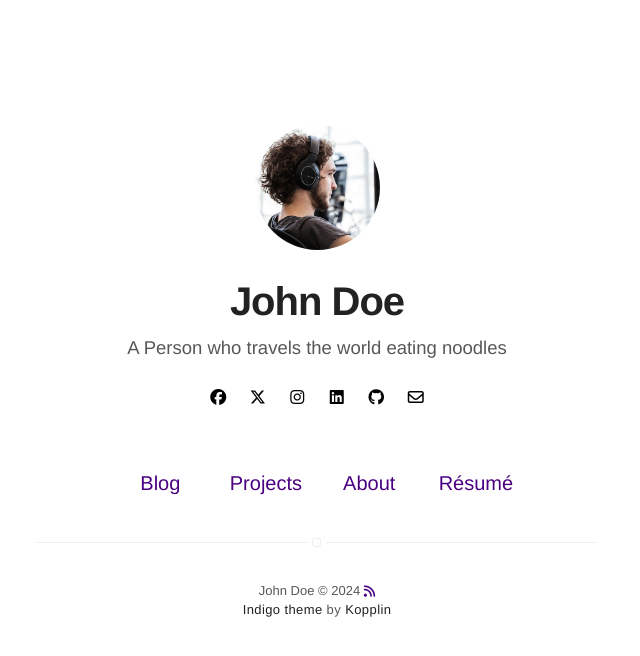
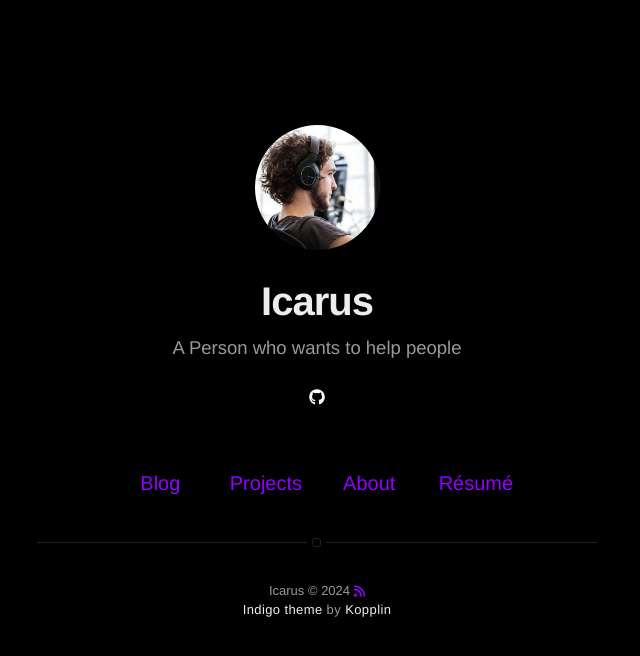
Before and after one commit to icarus0001/icarus0001.github.io, a Jekyll site: the page built from index.html, in a window 1280 px wide. Shown: the top 656 px of the page, without its empty margins (323-963 px from the left). Built offline with Jekyll 4.4.1, drawn with Linux system fonts in a browser that asks for light colours; nearby versions of some CDN libraries; part of the change alters nothing that is shown.

Commit message:
Main Page Changes

```diff
--- a/_config.yml
+++ b/_config.yml
@@ -1,9 +1,9 @@
 # main text of home
-title: John Doe
-bio: A Person who travels the world eating noodles
+title: Icarus
+bio: A Person who wants to help people
 
 # twitter summary info
-description: A blog about technology and stuff related
+description: Don't have twitter
 
 # if it's an external image, update below for true
 # better with square images
@@ -12,7 +12,7 @@ picture: assets/images/profile.jpg
 
 # your site color theme, true for dark theme,
 # false to light theme, auto to switch with system.
-dark-theme: auto
+dark-theme: true
 
 # If you want to include your resume, set to true
 # and specify source (external or local).
@@ -20,10 +20,10 @@ resume: true
 resume-external: true
 resume-url: https://google.com/?q=my+resume
 
-url: https://sergiokopplin.github.io/indigo
+url: https://icarus001.github.io/indigo
 # your url: https://USERNAME.github.io
 
-permalink: /:title/
+# permalink: /:title/
 
 # To enable google analytics, supply your token below
 # analytics-google: 'UA-MYANALYTICS'
@@ -31,29 +31,29 @@ permalink: /:title/
 # if you don't want comments in your posts, leave categories empty
 disqus:
   shortname: github # enter this from your disqus account
-  categories: [blog, project] # only show disqus for posts that have these categories
+  categories: [project] # only show disqus for posts that have these categories
 
 # if you don't have any of social below, comment the line
-facebook: myfacebook
-twitter: mytwitter
-instagram: myinstagram
-linkedin: mylinkedin
-github: mygithub
-email: myemail@gmail.com
+# facebook: myfacebook
+# twitter: mytwitter
+# instagram: myinstagram
+# linkedin: mylinkedin
+# github: mygithub
+# email: myemail@gmail.com
 
-authors:
-  johndoe:
-    name: John Doe
-    bio: A Man who travels the world eating noodles
-    external-image: false
-    picture: assets/images/profile.jpg
-    twitter: johndoe
-  jamesfoster:
-    name: James Foster
-    bio: A Man who develops software with coffee
-    external-image: false
-    picture: assets/images/james.jpg
-    twitter: jamesfoster
+# authors:
+#   johndoe:
+#     name: John Doe
+#     bio: A Man who travels the world eating noodles
+#     external-image: false
+#     picture: assets/images/profile.jpg
+#     twitter: johndoe
+#   jamesfoster:
+#     name: James Foster
+#     bio: A Man who develops software with coffee
+#     external-image: false
+#     picture: assets/images/james.jpg
+#     twitter: jamesfoster
 
 # do you want a larger site? change the option below
 # options: [normal, large] | default: normal
```
